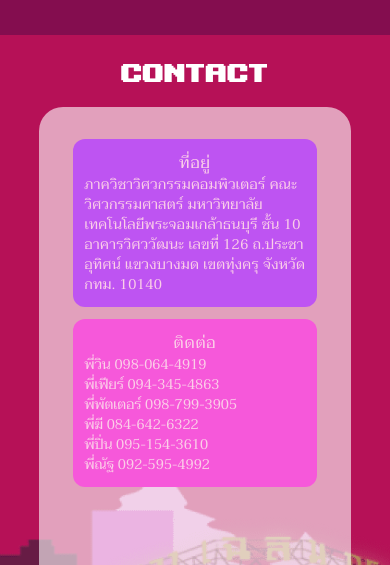
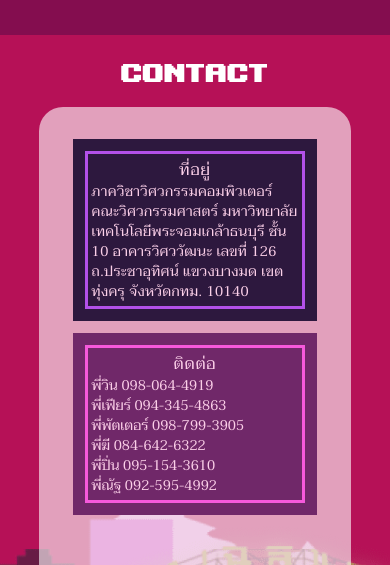
Before and after one commit to cpe-kmutt-student/comcamp33, a Next.js app: page /home in a window 390 px wide. Shown: the part 5160-5725 px from the top of the page. Built offline with nearby package versions, Linux system fonts and the light colour scheme; no server answers.

Commit message:
feat: contact design

```diff
--- a/src/components/homepage/contact/index.js
+++ b/src/components/homepage/contact/index.js
@@ -24,13 +24,16 @@ const Contact = () => {
         <div className="flex justify-center flex-col items-center lg:flex-row bg-white/60 w-[80%] z-10 rounded-3xl relative lg:space-x-5 px-5 lg:pt-5 pt-8 pb-8 mb-10">
           <div
             data-aos="fade-up"
-            className="relative flex flex-col items-center h-full lg:w-[35%] w-[90%] justify-evenly lg:pl-8"
+            className="relative flex flex-col items-center h-full lg:w-[45%] w-[90%] justify-evenly lg:pl-8"
           >
-            <div className="border-white/80 border-1 p-3 rounded-xl bg-[#B642FF]/80 text-pink-200 tracking-wide flex justify-center lg:h-fit w-[100%] relative flex-col lg:text-white">
+            <div className="border-white/80 border-1 p-3 bg-[rgb(45,24,62)] text-pink-200 tracking-wide flex justify-center lg:h-fit w-[100%] relative flex-col lg:text-white">
+              <div className="w-fit h-fit border-[3px] border-[#B351E9] p-1">
                 <h1 className="tracking-wider text-center lg:text-xl md:text-xl sm:text-lg text-md">ที่อยู่</h1>
                 <p className="lg:text-lg  sm:text-md text-sm">ภาควิชาวิศวกรรมคอมพิวเตอร์ คณะวิศวกรรมศาสตร์ มหาวิทยาลัยเทคโนโลยีพระจอมเกล้าธนบุรี ชั้น 10 อาคารวิศววัฒนะ เลขที่ 126 ถ.ประชาอุทิศน์ แขวงบางมด เขตทุ่งครุ จังหวัดกทม. 10140</p>
               </div>
-            <div className="flex justify-center h-fit w-[100%] relative flex-col rounded-xl p-3 bg-[#F658DA] text-pink-200 lg:text-white  mt-[5%]">
+            </div>
+            <div className="flex justify-center h-fit w-[100%] relative flex-col p-3 bg-[#702869] text-pink-200 lg:text-white  mt-[5%]">
+              <div className="w-[100%] h-fit p-1 border-[3px] border-[#F659DB]">
                 <h1 className="tracking-wider text-center lg:text-xl md:text-xl sm:text-lg text:md">ติดต่อ</h1>
                 <div className="flex space-x-5">
                   <div>
@@ -40,6 +43,7 @@ const Contact = () => {
                     <p className="lg:text-lg md:text-lg sm:text-md text-sm">พี่ฆี      084-642-6322</p>
                     <p className="lg:text-lg md:text-lg sm:text-md text-sm">พี่ปิ่น     095-154-3610</p>
                     <p className="lg:text-lg md:text-lg sm:text-md text-sm">พี่ณัฐ     092-595-4992</p>
+                  </div>
                 </div>
               </div>
             </div>
```
Lines whose indentation alone changed are shown as unchanged.
